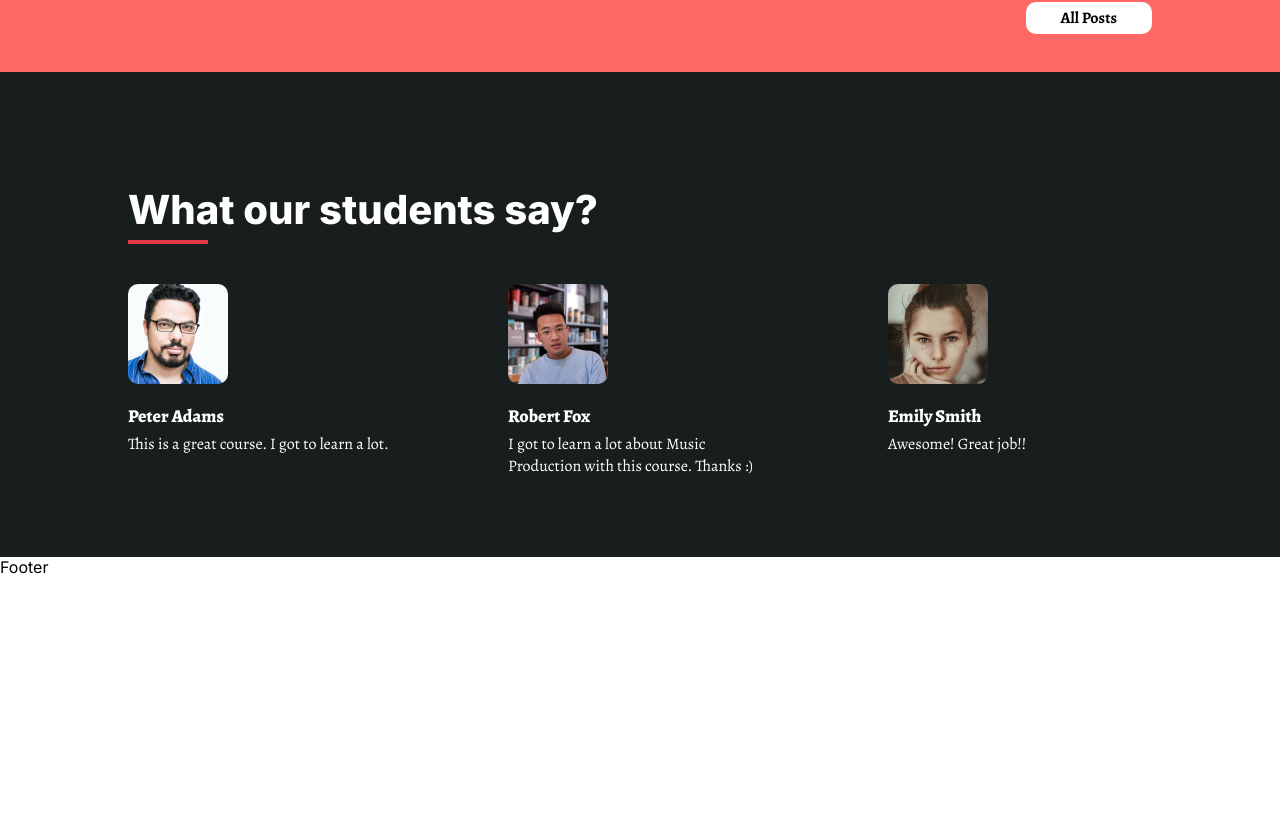
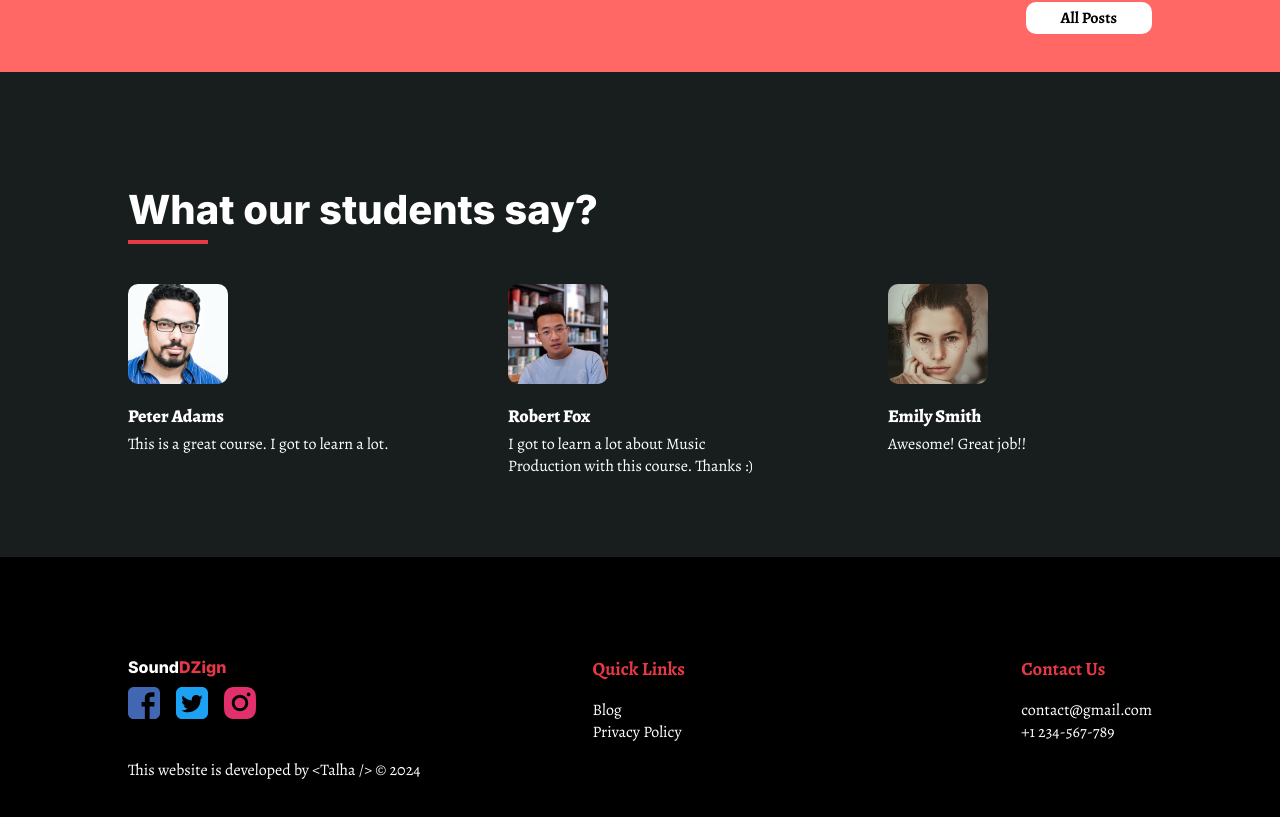
Before and after one commit to talhashah-dev/figma-to-website, a React (Vite) app in the folder SoundDZign/: page / in a window 1280 px wide. Shown: the part 2324-3141 px from the top of the page. Before the commit the page ends 2901 px from the top, so only its background shows below. Built offline with nearby package versions, Linux system fonts and the light colour scheme.

Commit message:
SoundDZing-Footer Styled

```diff
--- a/SoundDZign/src/components/Footer/Footer.css
+++ b/SoundDZign/src/components/Footer/Footer.css
@@ -0,0 +1,48 @@
+footer {
+  color: #fff;
+  padding: 80px 0;
+}
+
+footer .content-container {
+  display: flex;
+  justify-content: space-between;
+  align-items: center;
+}
+
+footer .logo {
+  font-weight: 800;
+  color: #fff;
+}
+
+footer .logo span {
+  color: var(--red-color);
+}
+
+footer .links ul {
+  list-style: none;
+  margin: 0;
+  padding: 0;
+}
+
+footer .links h3 {
+  font-family: "Alegreya", serif;
+  color: var(--red-color);
+}
+
+footer .links .social-icons {
+    margin-top: 10px;
+    display: flex;
+  gap: 16px;
+}
+
+footer .copy-right,
+footer .copy-right a,
+footer .links ul li a {
+  color: #fff;
+  font-family: "Alegreya", serif;
+}
+
+footer .copy-right a:hover,
+footer .links ul li a:hover {
+  color: var(--red-color);
+}
--- a/SoundDZign/src/components/Footer/Footer.jsx
+++ b/SoundDZign/src/components/Footer/Footer.jsx
@@ -1,10 +1,64 @@
 /* eslint-disable no-unused-vars */
-import React from 'react'
+import React from "react";
+import "./Footer.css";
+import { Facebook_Logo, Twitter_Logo, Instagram_Logo } from "../../assets";
 
 function Footer() {
   return (
-    <div>Footer</div>
-  )
+    <footer className="black">
+      <div className="wrapper">
+        <div className="content-container">
+          <div className="links">
+            <a href="" className="logo">
+              Sound<span>DZign</span>
+            </a>
+            <div className="social-icons">
+              <a href="#">
+                <img src={Facebook_Logo} alt="Facebook" />
+              </a>
+              <a href="#">
+                <img src={Twitter_Logo} alt="Twitter" />
+              </a>
+              <a href="#">
+                <img src={Instagram_Logo} alt="Instagram" />
+              </a>
+            </div>
+          </div>
+          <div className="links">
+            <h3>Quick Links</h3>
+            <ul>
+              <li>
+                <a href="#">Blog</a>
+              </li>
+              <li>
+                <a href="#">Privacy Policy</a>
+              </li>
+            </ul>
+          </div>
+
+          <div className="links">
+            <h3>Contact Us</h3>
+            <ul>
+              <li>
+                <a href="mailto:contact@gmail.com">contact@gmail.com</a>
+              </li>
+              <li>
+                <a href="tel:+1 234-567-789">+1 234-567-789</a>
+              </li>
+            </ul>
+          </div>
+        </div>
+        <p className="copy-right">
+          This website is developed by{" "}
+          <a href="https://www.linkedin.com/in/talhashah-dev/" target="_blank">
+            {" "}
+            &lt;Talha /&gt;
+          </a>{" "}
+          &#169; 2024
+        </p>
+      </div>
+    </footer>
+  );
 }
 
-export default Footer
+export default Footer;
```
